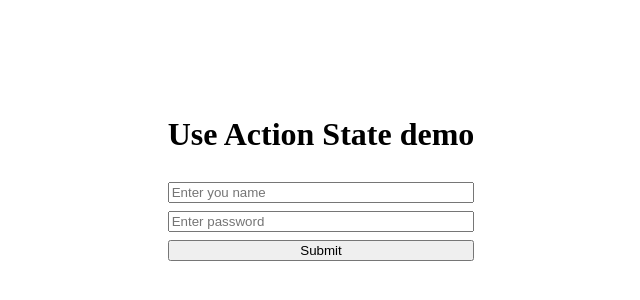
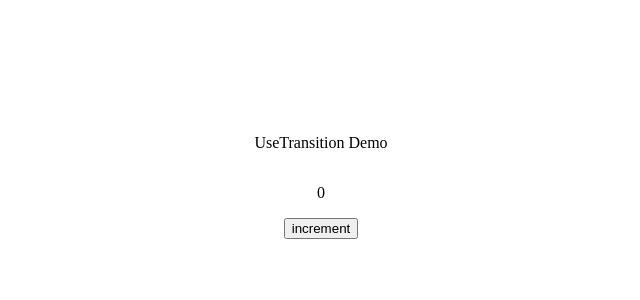
Before and after one commit to MohammadHonor/REACT-JS, a React (Create React App) app: page / in a window 1280 px wide. Shown: the part 222-522 px from the top of the page, without its empty margins (319-959 px from the left). Built offline with nearby package versions, Linux system fonts and the light colour scheme.

Commit message:
useTransition hooks implementation

```diff
--- a/src/App.js
+++ b/src/App.js
@@ -171,13 +171,16 @@ import { UseReducer } from './Hooks/UseReducer';
 import { UseActionState } from './Hooks/UseActionState';
 import { UseCallback } from './Hooks/UseCallback';
 import UseMemo from './Hooks/UseMemo';
+import { UseTransition } from './Hooks/UseTransition';
 
 const App = () => {
   return (
     // <UseMemo/>
     // <UseCallback/>
-    <UseActionState />
+    // <UseActionState />
     // <UseReducer/>
+    <UseTransition/>
+
   )
 }
 export default App
--- /dev/null
+++ b/src/Hooks/UseTransition.js
@@ -0,0 +1,22 @@
+import React, { useState, useTransition } from 'react'
+
+export const UseTransition = () => {
+  const [count, setCount] = useState(0);
+  const [isPending, startTransition] = useTransition();
+  // console.log(useTransition())
+
+  const handleClickButton = () => {
+    startTransition(async () => {
+      await new Promise((resolve,reject) => setTimeout(resolve, 5000));
+      setCount((prev) => prev + 1);
+    });
+  }
+  return (
+    <div style={{display:'flex',flexDirection:'column', justifyContent:"center" , alignItems:'center'}}>
+      <p>UseTransition Demo</p>
+      <p>{count}</p>
+      <button onClick={ handleClickButton} disabled={isPending}>
+        {isPending ? "Updating" : "increment"}</button>
+    </div>
+  )
+}
```
